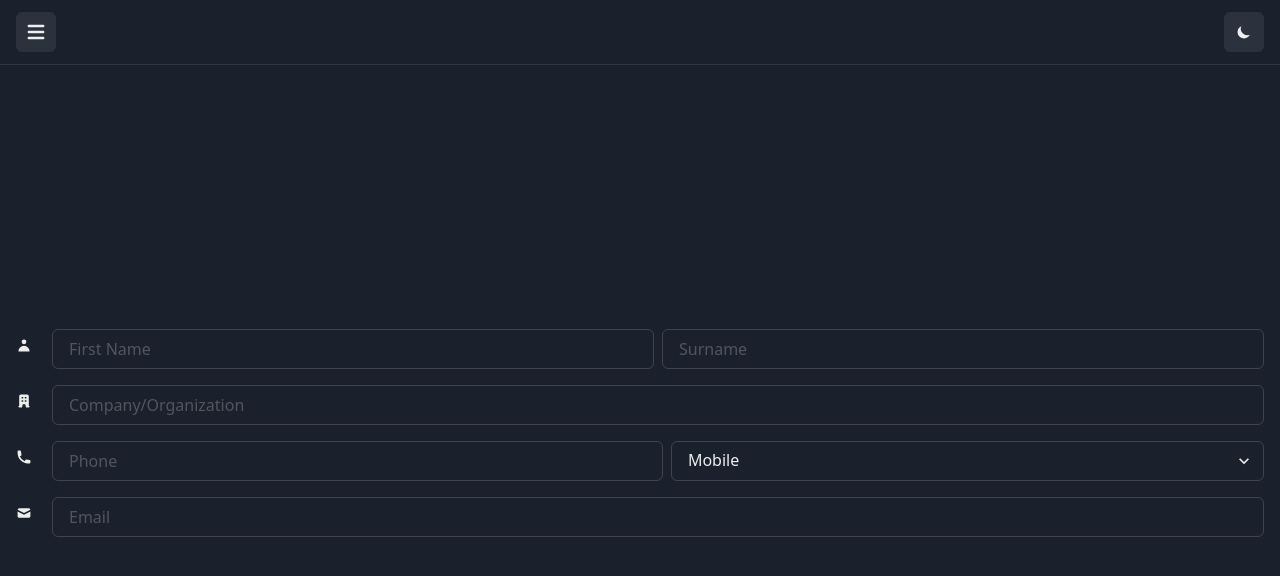
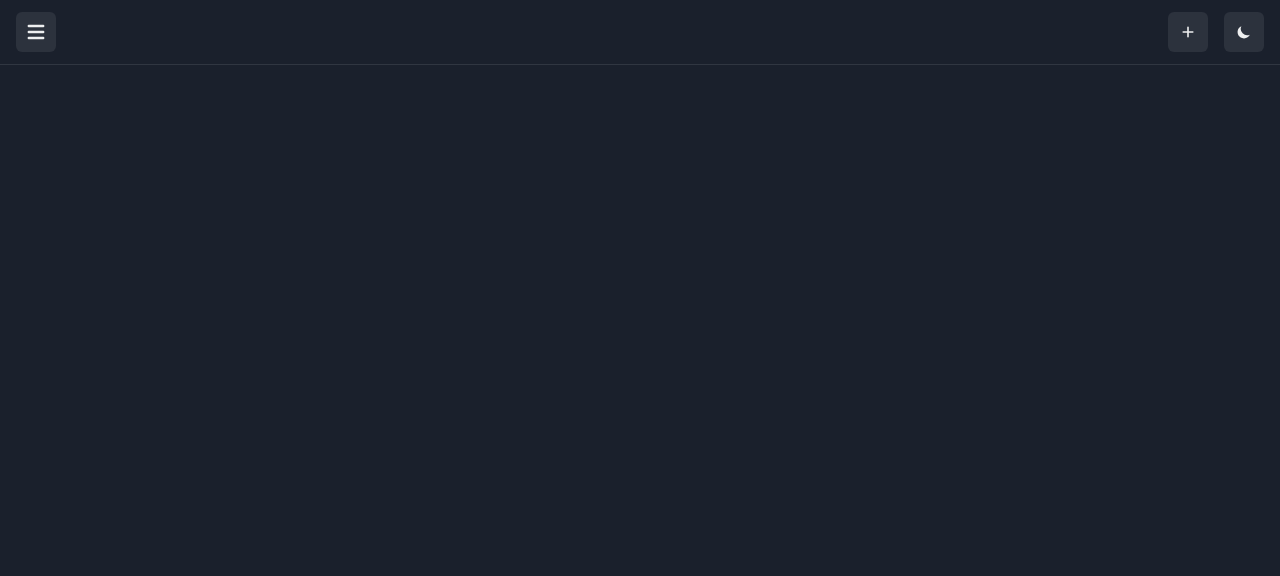
Before and after one commit to maxphillipsdev/contacts, a Next.js app: page / in a window 1280 px wide. Shown: the top 576 px of the page. Built offline with nearby package versions, Linux system fonts and the light colour scheme.

Commit message:
Added modal

```diff
--- /dev/null
+++ b/components/shell/AddContactModal.tsx
@@ -0,0 +1,41 @@
+import {
+  Button,
+  IconButton,
+  Modal,
+  ModalBody,
+  ModalCloseButton,
+  ModalContent,
+  ModalFooter,
+  ModalHeader,
+  ModalOverlay,
+  useDisclosure,
+} from "@chakra-ui/react";
+import React from "react";
+import { HiPlus } from "react-icons/hi";
+import AddContactForm from "./AddContactForm";
+
+const AddContactModal: React.FC = () => {
+  const { isOpen, onOpen, onClose } = useDisclosure();
+
+  return (
+    <>
+      <IconButton
+        aria-label="Toggle dark mode"
+        onClick={onOpen}
+        icon={<HiPlus />}
+      />
+      <Modal isOpen={isOpen} onClose={onClose}>
+        <ModalOverlay />
+        <ModalContent h="50%">
+          <ModalHeader>Add Contact</ModalHeader>
+          <ModalCloseButton />
+          <ModalBody>
+            <AddContactForm />
+          </ModalBody>
+        </ModalContent>
+      </Modal>
+    </>
+  );
+};
+
+export default AddContactModal;
--- a/components/shell/AppShell.tsx
+++ b/components/shell/AppShell.tsx
@@ -11,6 +11,7 @@ import { HiMenu } from "react-icons/hi";
 import React from "react";
 import Sidebar from "./Sidebar";
 import ThemeToggle from "../utils/ThemeToggle";
+import AddContactModal from "./AddContactModal";
 
 const AppShell: React.FC = ({ children }) => {
   const { isOpen, onOpen, onClose } = useDisclosure();
@@ -33,9 +34,11 @@ const AppShell: React.FC = ({ children }) => {
           />
         </Box>
         <Spacer />
-        <Box className="">
+
+        <Flex gridColumnGap="1rem">
+          <AddContactModal />
           <ThemeToggle />
-        </Box>
+        </Flex>
       </Flex>
       <Sidebar isOpen={isOpen} onClose={onClose} />
       <Divider />
--- a/pages/index.tsx
+++ b/pages/index.tsx
@@ -4,22 +4,7 @@ import AddContactForm from "../components/shell/AddContactForm";
 const Home: React.FC = () => {
   const toast = useToast();
 
-  return (
-    <Flex h="100%" justifyContent="center" alignItems="center">
-      <AddContactForm />
-      {/* <Button
-        onClick={() => {
-          toast({
-            title: "Clicked!",
-            description: "nice.",
-            status: "success",
-          });
-        }}
-      >
-        Click me!
-      </Button> */}
-    </Flex>
-  );
+  return <Flex h="100%" justifyContent="center" alignItems="center"></Flex>;
 };
 
 export default Home;
```
